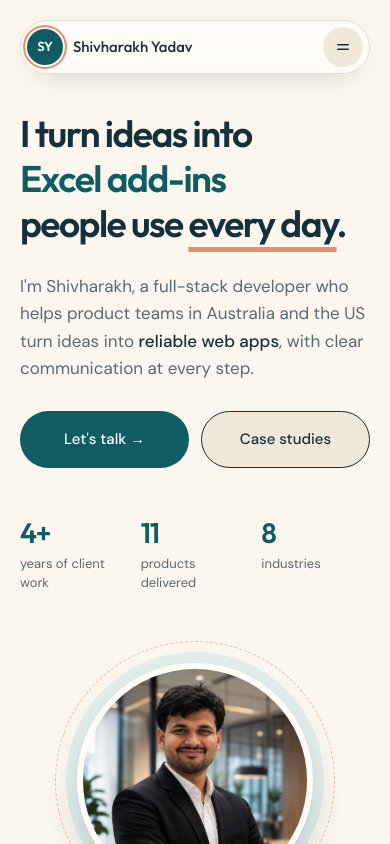
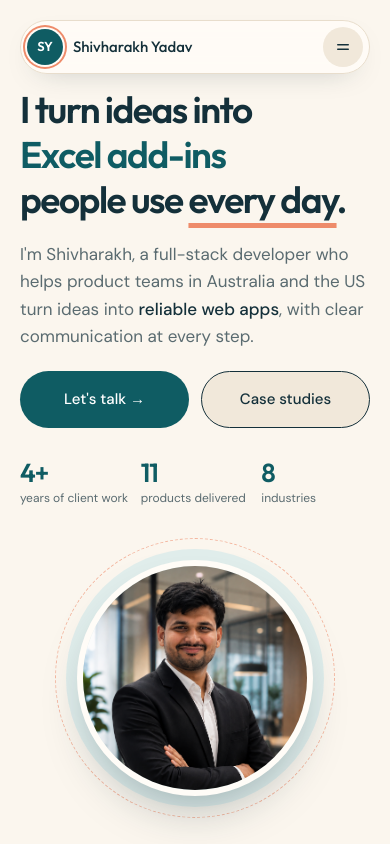
Before and after one commit to ShivharakhYadav/shivharakhyadav, a Next.js app: page / in a window 390 px wide. Shown: the top 844 px of the page. Built offline with nearby package versions, Linux system fonts and the light colour scheme.

Commit message:
Tighten the hero spacing on phones
Smaller gaps, stats and labels so the heading, buttons, stats and
portrait fit one screen; tablet and desktop are unchanged.

```diff
--- a/src/components/home/Hero.tsx
+++ b/src/components/home/Hero.tsx
@@ -9,10 +9,10 @@
 export default function Hero() {
   return (
     <Container>
-      <section className='grid grid-cols-1 items-center gap-12 pb-16 pt-12 md:grid-cols-[minmax(0,1fr)_auto] md:gap-10 lg:gap-12 lg:pt-12'>
+      <section className='grid grid-cols-1 items-center gap-8 pb-12 pt-6 sm:gap-12 sm:pb-16 sm:pt-12 md:grid-cols-[minmax(0,1fr)_auto] md:gap-10 lg:gap-12 lg:pt-12'>
         {/* outside the text column: a <style> sibling would shift space-y margins */}
         <RotatingWordsStyle count={profile.heroWords.length} />
-        <div className='max-w-[640px] space-y-7'>
+        <div className='max-w-[640px] space-y-5 sm:space-y-7'>
           {profile.showAvailability && (
             <span className='inline-flex items-center gap-2 rounded-full border border-line bg-card px-4 py-2 text-sm font-medium'>
               <span
@@ -51,13 +51,13 @@
           </div>
 
           {/* three equal columns on phones; natural widths from sm */}
-          <dl className='grid grid-cols-3 gap-3 pt-4 sm:flex sm:gap-12'>
+          <dl className='grid grid-cols-3 gap-3 pt-3 sm:flex sm:gap-12 sm:pt-4'>
             {stats.map((s) => (
               <div key={s.label} className='flex flex-col-reverse justify-end'>
-                <dt className='text-[13px] text-muted sm:text-sm'>
+                <dt className='mt-1 text-[12px] leading-snug text-muted sm:mt-0 sm:text-sm sm:leading-normal'>
                   {s.label}
                 </dt>
-                <dd className='font-display text-[28px] font-semibold tracking-[-0.04em] text-teal sm:text-[36px]'>
+                <dd className='font-display text-[26px] font-semibold leading-none tracking-[-0.04em] text-teal sm:text-[36px] sm:leading-normal'>
                   {s.value}
                 </dd>
               </div>
```
